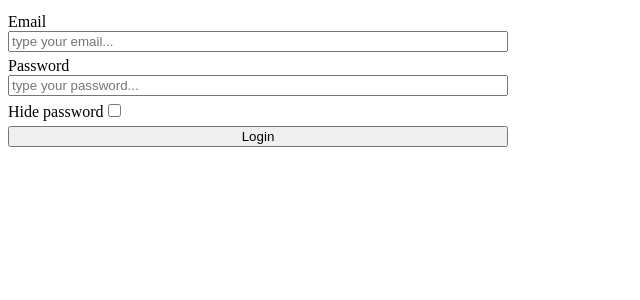
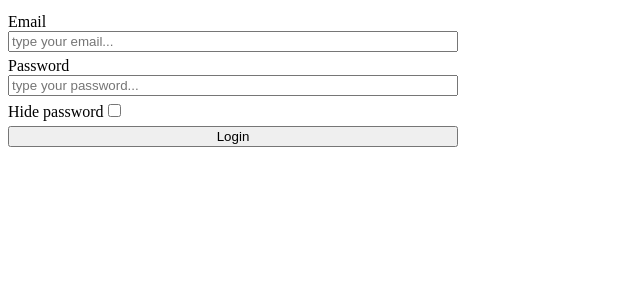
Before and after one commit to FavelLooking/eCommerce-Application, a React app: page / in a window 1280 px wide. Shown: the top 300 px of the page, without its empty margins (0-640 px from the left). Built offline with nearby package versions, Linux system fonts and the light colour scheme.

Commit message:
KAN-52 fix: refactoring

```diff
--- a/src/components/login/login.scss
+++ b/src/components/login/login.scss
@@ -9,6 +9,7 @@
   }
   & > * {
     margin-top: 5px;
+    max-width: 90%;
   }
   @media (max-width: 500px) {
     width: 80%;
--- a/src/components/login/login_page.tsx
+++ b/src/components/login/login_page.tsx
@@ -2,7 +2,7 @@ import React, { useRef, useState } from 'react';
 import { SubmitHandler, useForm } from 'react-hook-form';
 import './login.scss';
 import { LoginFormFields } from '../../types';
-import TextInput from './text_input';
+import { TextInput } from './text_input';
 import {
   emailPattern,
   textLengthPattern,
@@ -12,6 +12,7 @@ import {
   textSymbolPattern,
   textUpperPattern,
 } from '../../utils/constants';
+import validateInput from '../../utils/validation';
 
 export default function Login() {
   const [hidden, setHidden] = useState(false);
@@ -26,9 +27,18 @@ export default function Login() {
   const changePasswordVisability = () => {
     setHidden(!hidden);
     if (formRef) {
-      const input = (formRef.current as unknown as HTMLFormElement).children[1]
-        .children[0] as HTMLInputElement;
-      input.type = hidden ? 'text' : 'password';
+      const formChilds = (formRef.current as unknown as HTMLFormElement)
+        .children;
+      for (let i = 0; i < formChilds.length; i += 1) {
+        if (
+          formChilds[i].childElementCount &&
+          formChilds[i].children[0].id === 'login-password'
+        ) {
+          (formChilds[i].children[0] as HTMLInputElement).type = hidden
+            ? 'text'
+            : 'password';
+        }
+      }
     }
   };
 
@@ -39,28 +49,32 @@ export default function Login() {
   return (
     <form id="login-container" ref={formRef} onSubmit={handleSubmit(onSubmit)}>
       <TextInput
-        name="email"
         id="login-email"
-        register={register}
-        registerLabel="email"
-        pattern={[emailPattern]}
+        {...register('email', {
+          required: 'email is required',
+          validate: (value) => validateInput([emailPattern], value),
+        })}
       />
       {errors.email && (
         <div className="input-error">{errors.email.message}</div>
       )}
       <TextInput
-        name="password"
         id="login-password"
-        register={register}
-        registerLabel="password"
-        pattern={[
+        {...register('password', {
+          required: 'password is required',
+          validate: (value) =>
+            validateInput(
+              [
                 textLengthPattern,
                 textLowerPattern,
                 textNumberPattern,
                 textSpacesPattern,
                 textSymbolPattern,
                 textUpperPattern,
-        ]}
+              ],
+              value
+            ),
+        })}
       />
       {errors.password && (
         <div className="input-error">{errors.password.message}</div>
--- a/src/components/login/text_input.tsx
+++ b/src/components/login/text_input.tsx
@@ -1,31 +1,22 @@
-import React from 'react';
-import { Path, UseFormRegister } from 'react-hook-form';
-import { LoginFormFields, RegExps } from '../../types';
-import validateInput from '../../utils/validation';
+import React, { InputHTMLAttributes } from 'react';
 
-type InputProps = {
+export interface InputProps extends InputHTMLAttributes<HTMLInputElement> {
   name: string;
   id: string;
-  register: UseFormRegister<LoginFormFields>;
-  registerLabel: Path<LoginFormFields>;
-  pattern: RegExps[];
-};
+}
 
-export default function TextInput(props: InputProps) {
-  const { name, id, register, registerLabel, pattern } = props;
-
-  return (
-    <label htmlFor={id}>
+export const TextInput = React.forwardRef<HTMLInputElement, InputProps>(
+  ({ name, id, ...rest }, ref) => (
+    <label htmlFor={name}>
       {name}
       <input
         id={id}
+        name={name}
         type="text"
         placeholder={`type your ${name}...`}
-        {...register(registerLabel, {
-          required: `${name} is required`,
-          validate: (value) => validateInput(pattern, value),
-        })}
+        ref={ref}
+        {...rest}
       />
     </label>
-  );
-}
+  )
+);
```
Also changed, not shown: .eslintrc.json. Lines whose indentation alone changed are shown as unchanged.
